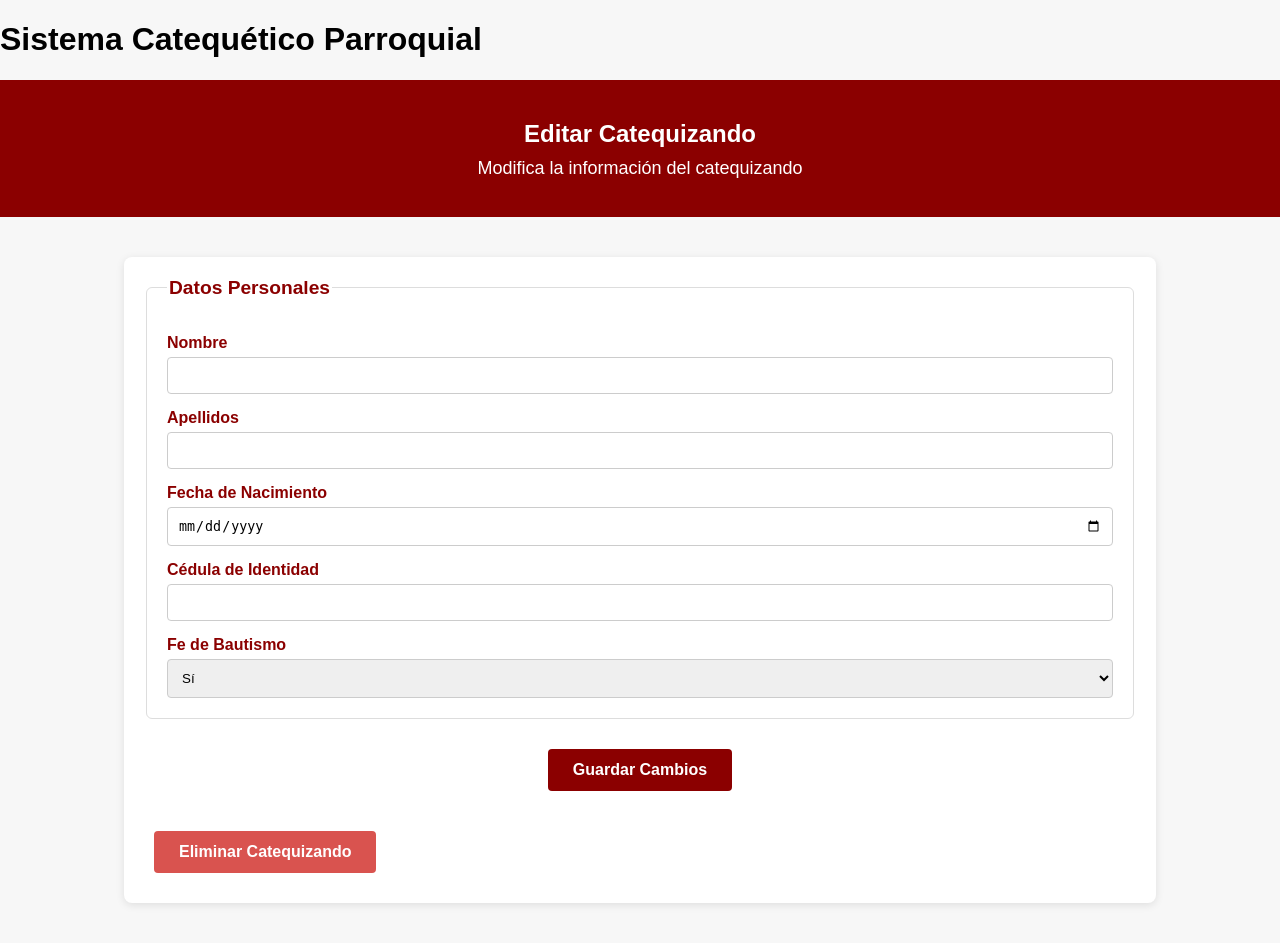
After one commit to nirec1810/SistemaCatequesis, a Flask app: template templates/editar_catequizando.html in a window 1280 px wide. The commit adds this page. Run offline with Flask 3, Linux system fonts and the light colour scheme; the template is opened without the code that fills it, so the values that code supplies are empty.

Commit message:
CRUD compleot
Ya esta todo el CRUD implementado

```diff
--- a/app.py
+++ b/app.py
@@ -160,6 +160,73 @@ def api_notificaciones():
         return jsonify({"error": str(e)}), 500
 
 
+@app.route("/editar-catequizando/<int:id>")
+def editar_catequizando(id):
+    conn = get_connection()
+    cursor = conn.cursor()
+
+    cursor.execute("""
+        SELECT idCatequizando, nombre, apellidos, fechaNacimiento,
+               documentoIdentidad, feBautismo, Familia_idFamilia
+        FROM Administrativo.Catequizando
+        WHERE idCatequizando = ?
+    """, (id,))
+
+    dato = cursor.fetchone()
+
+    if not dato:
+        flash("Catequizando no encontrado.", "danger")
+        return redirect(url_for("listar_catequizandos"))
+
+    return render_template("editar_catequizando.html", c=dato)
+
+
+@app.route("/actualizar-catequizando/<int:id>", methods=["POST"])
+def actualizar_catequizando(id):
+    nombre = request.form["nombre"]
+    apellidos = request.form["apellidos"]
+    fechaNacimiento = request.form["fechaNacimiento"]
+    documentoIdentidad = request.form["documentoIdentidad"]
+    feBautismo = request.form.get("feBautismo", 0)
+
+    conn = get_connection()
+    cursor = conn.cursor()
+
+    try:
+        cursor.execute("""
+            UPDATE Administrativo.Catequizando
+            SET nombre=?, apellidos=?, fechaNacimiento=?, documentoIdentidad=?, feBautismo=?
+            WHERE idCatequizando=?
+        """, (nombre, apellidos, fechaNacimiento, documentoIdentidad, feBautismo, id))
+
+        conn.commit()
+        flash("Catequizando actualizado correctamente ✔", "success")
+        return redirect(url_for("listar_catequizandos"))
+
+    except Exception as e:
+        conn.rollback()
+        flash(f"Error al actualizar: {str(e)}", "danger")
+        return redirect(url_for("editar_catequizando", id=id))
+
+
+@app.route("/eliminar-catequizando/<int:id>", methods=["POST"])
+def eliminar_catequizando(id):
+    conn = get_connection()
+    cursor = conn.cursor()
+
+    try:
+        cursor.execute("DELETE FROM Administrativo.Catequizando WHERE idCatequizando = ?", (id,))
+        conn.commit()
+
+        flash("Catequizando eliminado correctamente ✔", "success")
+        return redirect(url_for("listar_catequizandos"))
+
+    except Exception as e:
+        conn.rollback()
+        flash(f"No se pudo eliminar: {str(e)}", "danger")
+        return redirect(url_for("listar_catequizandos"))
+
+
 # Iniciar servidor
 if __name__ == "__main__":
     app.run(debug=True)
--- a/static/script.js
+++ b/static/script.js
@@ -1,14 +1,12 @@
 document.addEventListener("DOMContentLoaded", function() {
-    // Selects
     async function poblarSelects() {
         try {
-            // Familias
             const resFam = await fetch('/api/familias');
             if (resFam.ok) {
                 const familias = await resFam.json();
-                const famSel = document.querySelector('select[name="familia"]');
+                const famSel = document.querySelector('select[name="familia_existente"]');
                 if (famSel) {
-                    famSel.innerHTML = '<option value="">-- Seleccione familia (opcional) --</option>';
+                    famSel.innerHTML = '<option value="">-- Ninguna --</option>';
                     familias.forEach(f => {
                         const opt = document.createElement('option');
                         opt.value = f.idFamilia;
@@ -18,11 +16,11 @@ document.addEventListener("DOMContentLoaded", function() {
                 }
             }
 
-            // Notificaciones
             const resNot = await fetch('/api/notificaciones');
             if (resNot.ok) {
                 const nots = await resNot.json();
                 const notSel = document.querySelector('select[name="notificacion"]');
+
                 if (notSel) {
                     notSel.innerHTML = '<option value="">-- Seleccione notificación (opcional) --</option>';
                     nots.forEach(n => {
@@ -33,6 +31,7 @@ document.addEventListener("DOMContentLoaded", function() {
                     });
                 }
             }
+
         } catch (err) {
             console.error("Error cargando selects:", err);
         }
@@ -40,11 +39,9 @@ document.addEventListener("DOMContentLoaded", function() {
 
     poblarSelects();
 
-    // Validar
     const form = document.querySelector('form[data-form="registrar-catequizando"]');
     if (form) {
         form.addEventListener('submit', function(evt) {
-            // simple validación cliente
             const nombre = form.querySelector('input[name="nombre"]').value.trim();
             const apellidos = form.querySelector('input[name="apellidos"]').value.trim();
             const fecha = form.querySelector('input[name="fechaNacimiento"]').value;
@@ -55,7 +52,6 @@ document.addEventListener("DOMContentLoaded", function() {
                 return;
             }
 
-            // Desactivar botón y mostrar mensaje
             const submitBtn = form.querySelector('button[type="submit"]');
             if (submitBtn) {
                 submitBtn.disabled = true;
@@ -64,20 +60,19 @@ document.addEventListener("DOMContentLoaded", function() {
         });
     }
 
-    // Listado
     const searchInput = document.getElementById('searchInput');
     if (searchInput) {
         searchInput.addEventListener('input', function() {
             const q = this.value.toLowerCase();
             const rows = document.querySelectorAll('#tabla-catequizandos tbody tr');
+
             rows.forEach(row => {
                 const texto = row.textContent.toLowerCase();
-                row.style.display = texto.indexOf(q) !== -1 ? '' : 'none';
+                row.style.display = texto.includes(q) ? '' : 'none';
             });
         });
     }
 
-    // Confirmaciones
     document.querySelectorAll('form[data-confirm]').forEach(f => {
         f.addEventListener('submit', function(e){
             const msg = f.getAttribute('data-confirm') || '¿Confirmar acción?';
@@ -86,4 +81,5 @@ document.addEventListener("DOMContentLoaded", function() {
             }
         });
     });
+
 });
--- /dev/null
+++ b/templates/editar_catequizando.html
@@ -0,0 +1,115 @@
+{% extends "base.html" %}
+{% block content %}
+
+<div class="header">
+    <h2>Editar Catequizando</h2>
+    <p class="subtitulo">Modifica la información del catequizando</p>
+</div>
+
+<section>
+    <div class="info">
+
+        <!-- FORMULARIO DE ACTUALIZACIÓN -->
+        <form method="POST" action="/actualizar-catequizando/{{ c[0] }}" class="form-editar">
+
+            <fieldset class="form-group">
+                <legend>Datos Personales</legend>
+
+                <label for="nombre">Nombre</label>
+                <input type="text" id="nombre" name="nombre" value="{{ c[1] }}" required>
+
+                <label for="apellidos">Apellidos</label>
+                <input type="text" id="apellidos" name="apellidos" value="{{ c[2] }}" required>
+
+                <label for="fechaNacimiento">Fecha de Nacimiento</label>
+                <input type="date" id="fechaNacimiento" name="fechaNacimiento" value="{{ c[3] }}" required>
+
+                <label for="documentoIdentidad">Cédula de Identidad</label>
+                <input type="text" id="documentoIdentidad" name="documentoIdentidad" value="{{ c[4] }}">
+
+                <label for="feBautismo">Fe de Bautismo</label>
+                <select id="feBautismo" name="feBautismo">
+                    <option value="1" {% if c[5] == 1 %}selected{% endif %}>Sí</option>
+                    <option value="0" {% if c[5] == 0 %}selected{% endif %}>No</option>
+                </select>
+            </fieldset>
+
+            <div class="botones">
+                <button type="submit" class="btn guardar">Guardar Cambios</button>
+            </div>
+        </form>
+
+        <!-- BOTÓN DE ELIMINAR -->
+        <form method="POST" action="/eliminar-catequizando/{{ c[0] }}" onsubmit="return confirm('¿Seguro que deseas eliminar este catequizando? Esta acción no se puede deshacer.');">
+            <button type="submit" class="btn eliminar">Eliminar Catequizando</button>
+        </form>
+
+    </div>
+</section>
+
+<style>
+
+    .form-editar label {
+        display: block;
+        margin-top: 15px;
+        font-weight: bold;
+        color: #8b0000;
+    }
+
+    .form-editar input,
+    .form-editar select {
+        width: 100%;
+        padding: 10px;
+        margin-top: 5px;
+        border-radius: 4px;
+        border: 1px solid #ccc;
+        box-sizing: border-box;
+    }
+
+    .form-group {
+        border: 1px solid #ddd;
+        padding: 20px;
+        margin-bottom: 20px;
+        border-radius: 6px;
+    }
+
+    .form-group legend {
+        font-size: 1.2em;
+        color: #8b0000;
+        font-weight: bold;
+    }
+
+    .botones {
+        margin-top: 20px;
+    }
+
+    .btn {
+        padding: 12px 25px;
+        border: none;
+        border-radius: 4px;
+        cursor: pointer;
+        font-size: 16px;
+        color: #fff;
+        font-weight: bold;
+    }
+
+    .guardar {
+        background-color: #8b0000;
+    }
+
+    .eliminar {
+        background-color: #d9534f;
+        margin-top: 10px;
+    }
+
+    .eliminar:hover {
+        background-color: #c9302c;
+    }
+
+    .guardar:hover {
+        background-color: #600000;
+    }
+
+</style>
+
+{% endblock %}
```
Also changed, not shown: templates/listar_catequizando.html (+42 -1 lines).
